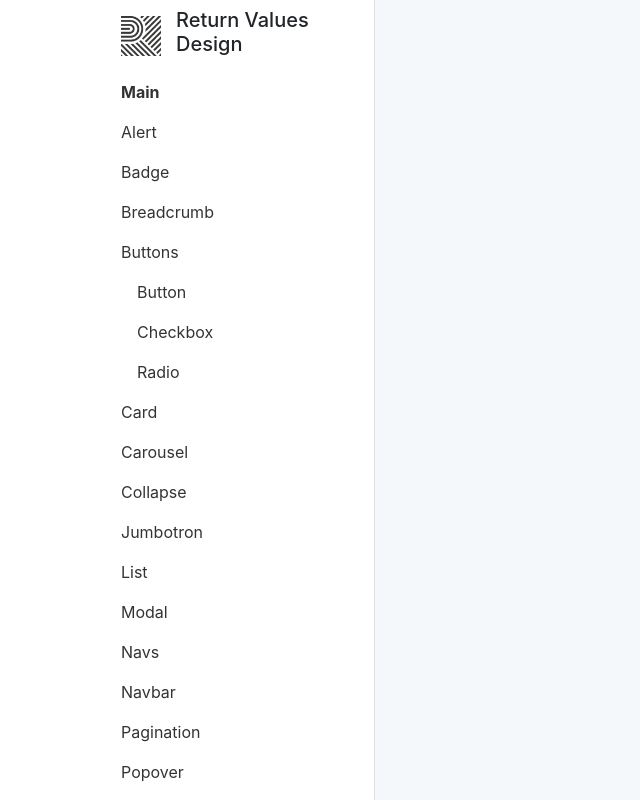
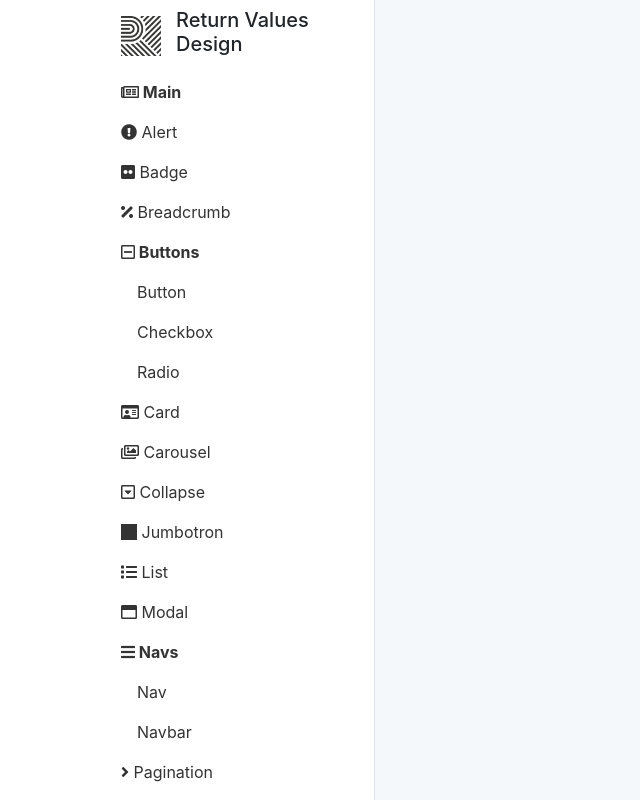
Before and after one commit to returnvalues/returnvalues-design, a Nuxt app: page / in a window 1280 px wide. Shown: the whole page, without its empty margins (0-640 px from the left). Built offline with nearby package versions, Linux system fonts and the light colour scheme.

Commit message:
사이드내비 아이콘 추가

```diff
--- a/components/SideNavItem.vue
+++ b/components/SideNavItem.vue
@@ -3,7 +3,11 @@
     v-if="item.child"
     class="flex-column"
   >
-    <span class="nav-link">
+    <span class="nav-link group">
+      <i
+        v-if="item.icon"
+        :class="item.icon"
+      />
       {{ item.name }}
     </span>
     <side-nav-item
@@ -22,6 +26,10 @@
     class="nav-link"
     :to="item.child?'':(toStack+item.to)"
   >
+    <i
+      v-if="item.icon"
+      :class="item.icon"
+    />
     {{ item.name }}
   </nuxt-link>
 </template>
@@ -40,5 +48,6 @@ export default {
 <style scoped>
   .on{font-weight: bold;}
   .nav-link{color:#333;}
+  .group{font-weight: bold;}
 
 </style>
--- a/pages/index.vue
+++ b/pages/index.vue
@@ -24,34 +24,43 @@ export default {
   data() {
     return {
       navigations: [
-        { name: 'Main', to: '/', },
-        { name: 'Alert', to: '/alert', },
-        { name: 'Badge', to: '/badge', },
-        { name: 'Breadcrumb', to: '/breadcrumb' },
+        { name: 'Main', to: '/', icon: 'far fa-newspaper' },
+        { name: 'Alert', to: '/alert', icon: 'fas fa-exclamation-circle' },
+        { name: 'Badge', to: '/badge', icon: 'fab fa-flickr' },
+        { name: 'Breadcrumb', to: '/breadcrumb', icon: 'fas fa-percentage' },
         {
           name: 'Buttons',
           to: '/buttons',
+          icon: 'far fa-minus-square',
           child: [
             { name: 'Button', to: '/button', },
             { name: 'Checkbox', to: '/checkbox', },
             { name: 'Radio', to: '/radio', },
           ]
         },
-        { name: 'Card', to: '/card', },
-        { name: 'Carousel', to: '/carousel' },
-        { name: 'Collapse', to: '/collapse' },
-        { name: 'Jumbotron', to: '/jumbotron' },
-        { name: 'List', to: '/list', },
-        { name: 'Modal', to: '/modal' },
-        { name: 'Navs', to: '/navs' },
-        { name: 'Navbar', to: '/navbar' },
-        { name: 'Pagination', to: '/pagination' },
-        { name: 'Popover', to: '/popover' },
-        { name: 'Progress', to: '/progress' },
-        { name: 'Tooltip', to: '/tooltip' },
+        { name: 'Card', to: '/card', icon: 'far fa-id-card' },
+        { name: 'Carousel', to: '/carousel', icon: 'far fa-images' },
+        { name: 'Collapse', to: '/collapse', icon: 'far fa-caret-square-down' },
+        { name: 'Jumbotron', to: '/jumbotron', icon: 'fas fa-square-full' },
+        { name: 'List', to: '/list', icon: 'fas fa-list' },
+        { name: 'Modal', to: '/modal', icon: 'far fa-window-maximize' },
+        {
+          name: 'Navs',
+          to: '/navs',
+          icon: 'fas fa-bars',
+          child: [
+            { name: 'Nav', to: '/nav' },
+            { name: 'Navbar', to: '/navbar' },
+          ]
+        },
+        { name: 'Pagination', to: '/pagination', icon: 'fas fa-angle-right' },
+        { name: 'Popover', to: '/popover', icon: 'far fa-comment-alt' },
+        { name: 'Progress', to: '/progress', icon: 'fas fa-percentage' },
+        { name: 'Tooltip', to: '/tooltip', icon: 'fas fa-comment-alt' },
         {
           name: 'Inputs',
           to: '/inputs',
+          icon: 'far fa-edit',
           child: [
             { name: 'Dropdown', to: '/dropdown' },
             { name: 'Form', to: '/form' },
@@ -60,6 +69,7 @@ export default {
         },
         {
           name: 'Ethereum',
+          icon: 'fab fa-ethereum',
           to: '/ethereum',
           child: [
             { name: 'Input Address', to: '/inputaddress' },
@@ -98,6 +108,7 @@ export default {
 </style>
 
 <style>
+a{color:#106ba3;}
 body, #__nuxt, #__layout {
   height: 100%;
 }
--- a/pages/index/Navs.vue
+++ b/pages/index/Navs/Nav.vue
@@ -1,7 +1,7 @@
 <template>
   <div>
     <h1>
-      Navs
+      Nav
     </h1>
 
     <h2>Example</h2>
@@ -692,7 +692,7 @@
 import Highlight from '~/components/Highlight';
 
 export default {
-  name: 'Navs',
+  name: 'Nav',
   components: {
     Highlight
   },
--- a/pages/index/index.vue
+++ b/pages/index/index.vue
@@ -1,26 +1,11 @@
 <template>
   <div>
-    index
-    <highlight
-      type="html"
-      code="<div class=&quot;container-fluid d-flex flex-nowrap&quot;>
-  <side-nav
-    class=&quot;sidenav&quot;
-    :navigations=&quot;navigations&quot;
-  />
-  <div class=&quot;col content d-flex flex-grow-1 border rounded py-3 pl-5&quot;>
-    <nuxt-child />
-  </div>
-</div>"
-    />
+    <h1>Return Values Design</h1>
   </div>
 </template>
 
 <script>
-import Highlight from '~/components/Highlight.vue';
-
 export default {
-  name: 'Index',
-  components: { Highlight },
+  name: 'Index'
 };
 </script>
```
Also changed, not shown: pages/index/Navs/Navbar.vue (renamed from pages/index/Navbar.vue).
